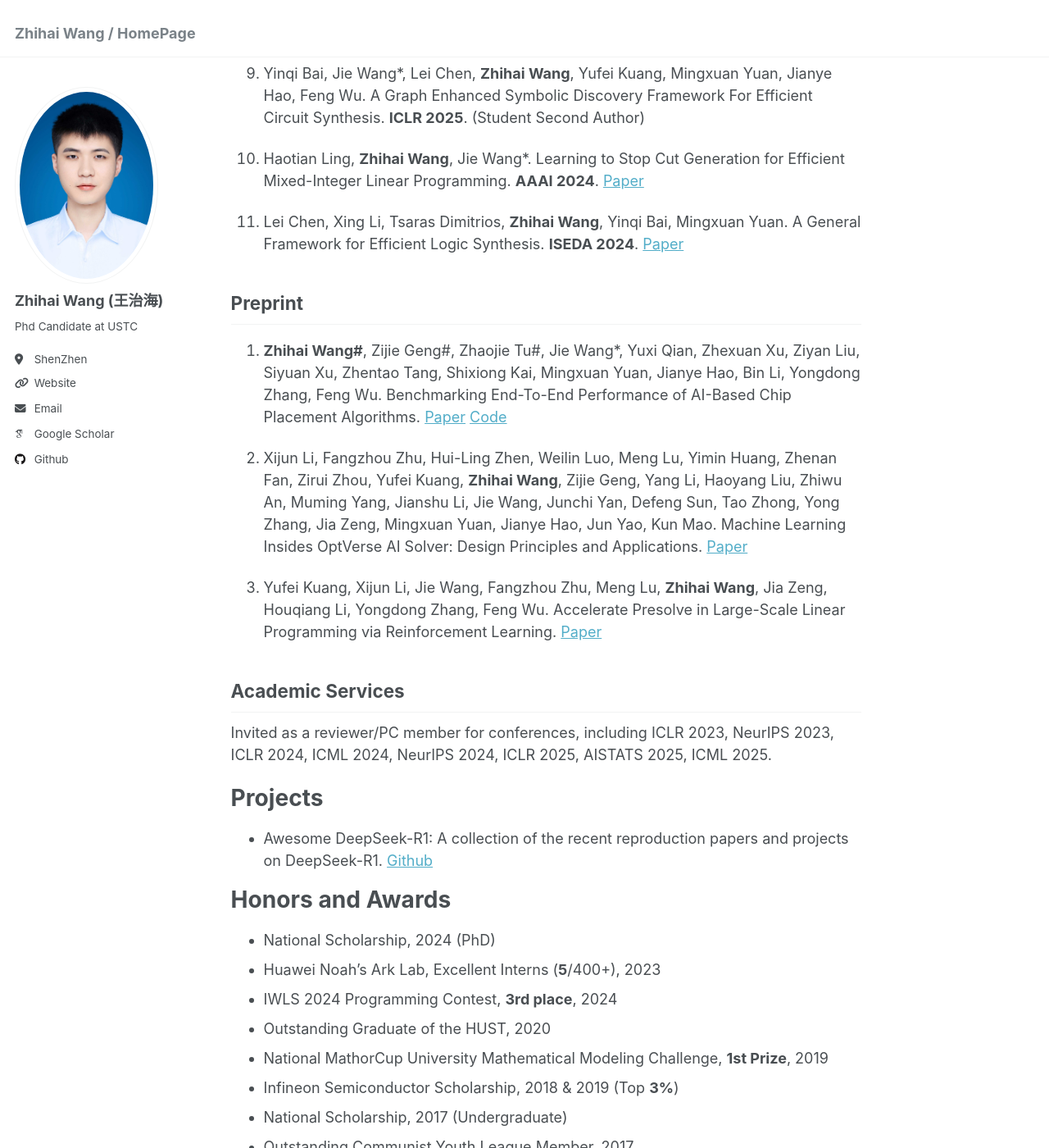
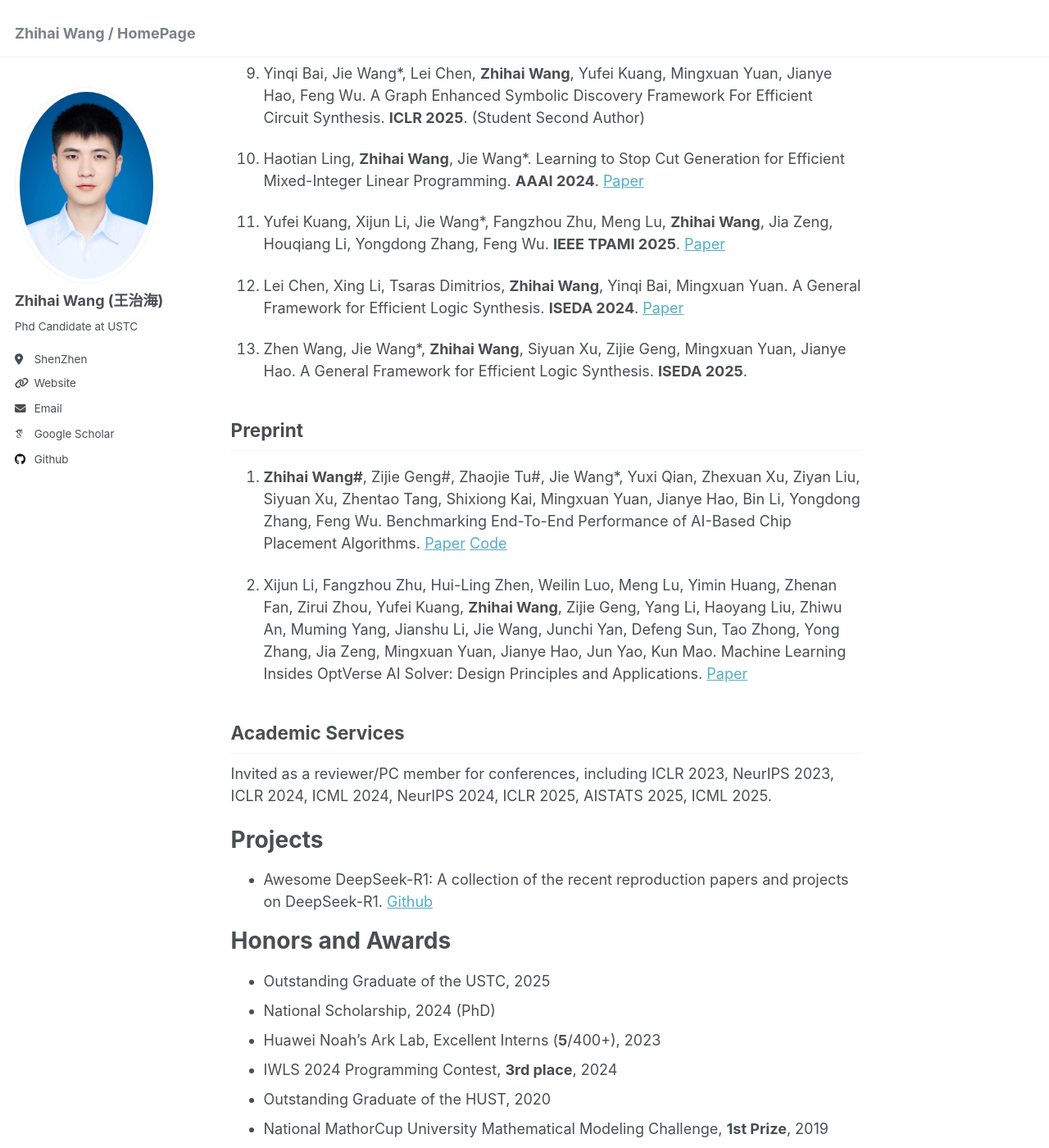
Before and after one commit to zhihaiwangx/zhihaiwangx.github.io, a Jekyll site: the page built from _pages/about.md, in a window 1280 px wide and 1400 px high, scrolled down 1560 px. Shown: the whole window at 82% size. Built offline with Jekyll 4.4.1, drawn with Linux system fonts in a browser that asks for light colours; some web fonts are replaced.

Commit message:
update 250409

```diff
--- a/_pages/about.md
+++ b/_pages/about.md
@@ -38,11 +38,15 @@ Publications
 
 7. **Zhihai Wang**, Jie Wang*, Qi Zhou, Bin Li, Houqiang Li. Sample-Efficient Reinforcement Learning via Conservative Model-Based Actor-Critic. **AAAI 2022**. [Paper](https://arxiv.org/abs/2112.10504) [Code](https://github.com/MIRALab-USTC/RL-CMBAC)
 
-1. Yinqi Bai, Jie Wang*, Lei Chen, **Zhihai Wang**, Yufei Kuang, Mingxuan Yuan, Jianye Hao, Feng Wu. A Graph Enhanced Symbolic Discovery Framework For Efficient Circuit Synthesis. **ICLR 2025**. (Student Second Author)
+8. Yinqi Bai, Jie Wang*, Lei Chen, **Zhihai Wang**, Yufei Kuang, Mingxuan Yuan, Jianye Hao, Feng Wu. A Graph Enhanced Symbolic Discovery Framework For Efficient Circuit Synthesis. **ICLR 2025**. (Student Second Author)
 
-8. Haotian Ling, **Zhihai Wang**, Jie Wang*. Learning to Stop Cut Generation for Efficient Mixed-Integer Linear Programming. **AAAI 2024**. [Paper](https://arxiv.org/abs/2401.17527)
+9. Haotian Ling, **Zhihai Wang**, Jie Wang*. Learning to Stop Cut Generation for Efficient Mixed-Integer Linear Programming. **AAAI 2024**. [Paper](https://arxiv.org/abs/2401.17527)
 
-9. Lei Chen, Xing Li, Tsaras Dimitrios, **Zhihai Wang**, Yinqi Bai, Mingxuan Yuan. A General Framework for Efficient Logic Synthesis. **ISEDA 2024**. [Paper](https://ieeexplore.ieee.org/abstract/document/10617733)
+10. Yufei Kuang, Xijun Li, Jie Wang*, Fangzhou Zhu, Meng Lu, **Zhihai Wang**, Jia Zeng, Houqiang Li, Yongdong Zhang, Feng Wu. **IEEE TPAMI 2025**. [Paper](https://arxiv.org/pdf/2310.11845)
+
+11. Lei Chen, Xing Li, Tsaras Dimitrios, **Zhihai Wang**, Yinqi Bai, Mingxuan Yuan. A General Framework for Efficient Logic Synthesis. **ISEDA 2024**. [Paper](https://ieeexplore.ieee.org/abstract/document/10617733)
+
+12. Zhen Wang, Jie Wang*, **Zhihai Wang**, Siyuan Xu, Zijie Geng, Mingxuan Yuan, Jianye Hao. A General Framework for Efficient Logic Synthesis. **ISEDA 2025**.
 
 Preprint
 ------
@@ -50,8 +54,6 @@ Preprint
 1. **Zhihai Wang#**, Zijie Geng#, Zhaojie Tu#, Jie Wang*, Yuxi Qian, Zhexuan Xu, Ziyan Liu, Siyuan Xu, Zhentao Tang, Shixiong Kai, Mingxuan Yuan, Jianye Hao, Bin Li, Yongdong Zhang, Feng Wu. Benchmarking End-To-End Performance of AI-Based Chip Placement Algorithms. [Paper](https://arxiv.org/abs/2407.15026) [Code](https://github.com/MIRALab-USTC/ChiPBench)
 
 2. Xijun Li, Fangzhou Zhu, Hui-Ling Zhen, Weilin Luo, Meng Lu, Yimin Huang, Zhenan Fan, Zirui Zhou, Yufei Kuang, **Zhihai Wang**, Zijie Geng, Yang Li, Haoyang Liu, Zhiwu An, Muming Yang, Jianshu Li, Jie Wang, Junchi Yan, Defeng Sun, Tao Zhong, Yong Zhang, Jia Zeng, Mingxuan Yuan, Jianye Hao, Jun Yao, Kun Mao. Machine Learning Insides OptVerse AI Solver: Design Principles and Applications. [Paper](https://arxiv.org/pdf/2401.05960)
-
-3. Yufei Kuang, Xijun Li, Jie Wang, Fangzhou Zhu, Meng Lu, **Zhihai Wang**, Jia Zeng, Houqiang Li, Yongdong Zhang, Feng Wu. Accelerate Presolve in Large-Scale Linear Programming via Reinforcement Learning. [Paper](https://arxiv.org/pdf/2310.11845)
 
 Academic Services
 ------
@@ -64,7 +66,7 @@ Projects
 
 Honors and Awards
 ======
-
+- Outstanding Graduate of the USTC, 2025
 - National Scholarship, 2024 (PhD)
 - Huawei Noah’s Ark Lab, Excellent Interns (**5**/400+), 2023
 - IWLS 2024 Programming Contest, **3rd place**, 2024
```
